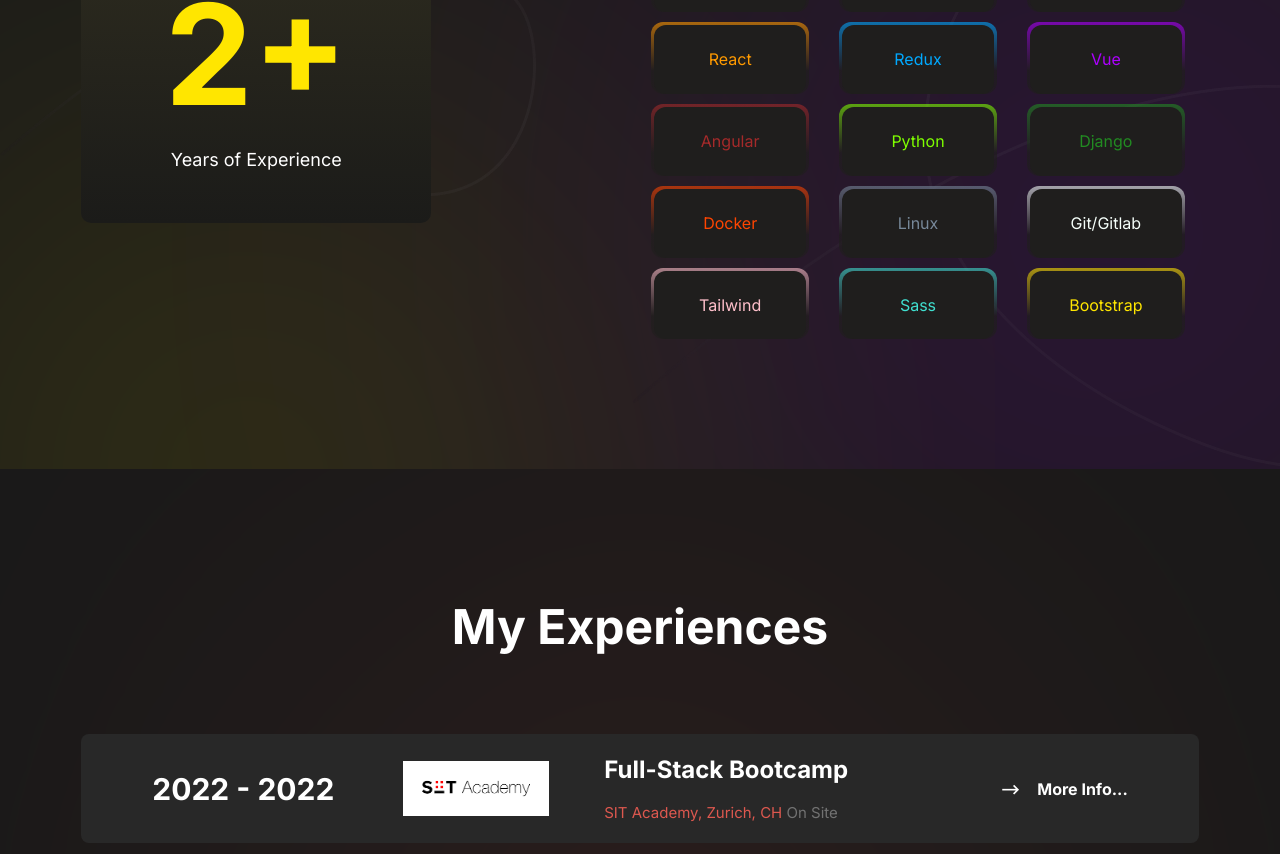
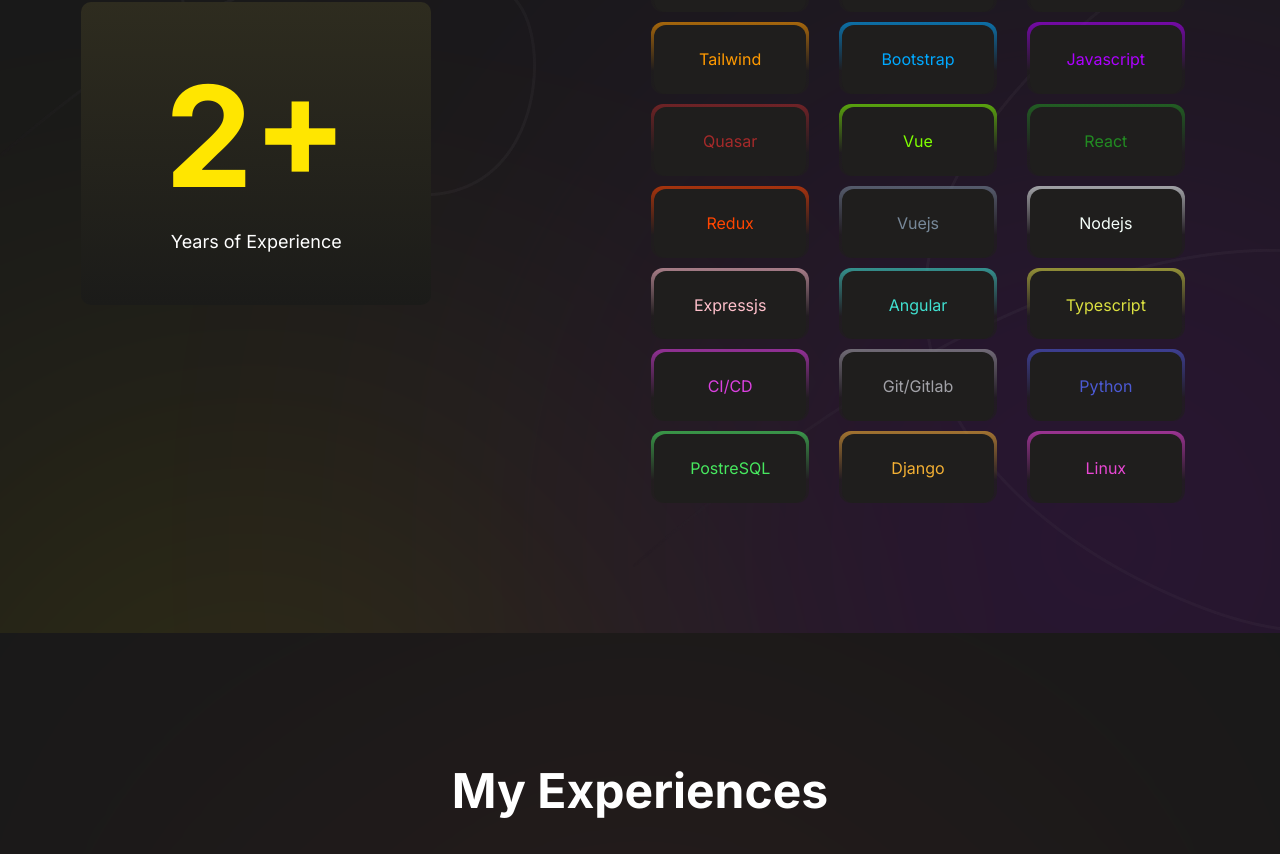
Before and after one commit to Ul1ra/ul1ra.github.io, a React (Create React App) app: page / in a window 1280 px wide. Shown: the part 1226-2080 px from the top of the page. Built offline with nearby package versions, Linux system fonts and the light colour scheme.

Commit message:
updated skills, work, cv

```diff
--- a/src/components/Exprience/Exprience.js
+++ b/src/components/Exprience/Exprience.js
@@ -1,11 +1,11 @@
 import React from 'react'
-import {Link} from 'react-router-dom'
 
 // Logos
 import sit from '../../images/work/sit.png'
 import felixideas from '../../images/work/felixideas.png'
 import udacity from '../../images/work/udacity.png'
 import imi from '../../images/work/imi.png'
+import zeebuz from '../../images/work/zeebuz.png'
 
 // Certificates and Work Experience
 import sitCert from '../../images/work/CertificateSIT.pdf'
@@ -17,7 +17,15 @@ import SectionTitle from '../SectionTitle/SectionTitle'
 
 const Expriences = [
     {
-        date: '2022 - 2022',
+        date: 'May 2022 +',
+        logo: zeebuz,
+        position: 'Front End Internship',
+        companyName: 'Zeebuz, USA',
+        workFrom: 'Remote',
+        link: 'https://zeebuz.com/',
+    },
+    {
+        date: 'Feb - Apr 2022',
         logo: sit,
         position: 'Full-Stack Bootcamp',
         companyName: 'SIT Academy, Zurich, CH',
@@ -64,7 +72,7 @@ const Exprience = (props) => {
                                 <li className="date">{exprience.date}</li>
                                 <li className="logo"><img src={exprience.logo} alt=""/></li>
                                 <li className="position">{exprience.position} <span>{exprience.companyName} <span>{exprience.workFrom}</span></span></li>
-                                <li className="link"><Link to="/">More Info...</Link></li>
+                                <li className="link"><a href={exprience.link} target="_blank">More Info...</a></li>
                             </ul>
                         </div>
                     ))}
--- a/src/components/about/about.js
+++ b/src/components/about/about.js
@@ -40,7 +40,32 @@ const About = (props) => {
                                 </div>
                                 <div className="grid">
                                     <div className="grid-inner">
-                                        <p>JS ES6</p>
+                                        <p>Sass</p>
+                                    </div>
+                                </div>
+                                <div className="grid">
+                                    <div className="grid-inner">
+                                        <p>Tailwind</p>
+                                    </div>
+                                </div>
+                                <div className="grid">
+                                    <div className="grid-inner">
+                                        <p>Bootstrap</p>
+                                    </div>
+                                </div>
+                                <div className="grid">
+                                    <div className="grid-inner">
+                                        <p>Javascript</p>
+                                    </div>
+                                </div>
+                                <div className="grid">
+                                    <div className="grid-inner">
+                                        <p>Quasar</p>
+                                    </div>
+                                </div>
+                                <div className="grid">
+                                    <div className="grid-inner">
+                                        <p>Vue</p>
                                     </div>
                                 </div>
                                 <div className="grid">
@@ -55,7 +80,17 @@ const About = (props) => {
                                 </div>
                                 <div className="grid">
                                     <div className="grid-inner">
-                                        <p>Vue</p>
+                                        <p>Vuejs</p>
+                                    </div>
+                                </div>
+                                <div className="grid">
+                                    <div className="grid-inner">
+                                        <p>Nodejs</p>
+                                    </div>
+                                </div>
+                                <div className="grid">
+                                    <div className="grid-inner">
+                                        <p>Expressjs</p>
                                     </div>
                                 </div>
                                 <div className="grid">
@@ -65,7 +100,27 @@ const About = (props) => {
                                 </div>
                                 <div className="grid">
                                     <div className="grid-inner">
+                                        <p>Typescript</p>
+                                    </div>
+                                </div>
+                                <div className="grid">
+                                    <div className="grid-inner">
+                                        <p>CI/CD</p>
+                                    </div>
+                                </div>
+                                <div className="grid">
+                                    <div className="grid-inner">
+                                        <p>Git/Gitlab</p>
+                                    </div>
+                                </div>
+                                <div className="grid">
+                                    <div className="grid-inner">
                                         <p>Python</p>
+                                    </div>
+                                </div>
+                                <div className="grid">
+                                    <div className="grid-inner">
+                                        <p>PostreSQL</p>
                                     </div>
                                 </div>
                                 <div className="grid">
@@ -75,32 +130,7 @@ const About = (props) => {
                                 </div>
                                 <div className="grid">
                                     <div className="grid-inner">
-                                        <p>Docker</p>
-                                    </div>
-                                </div>
-                                <div className="grid">
-                                    <div className="grid-inner">
                                         <p>Linux</p>
-                                    </div>
-                                </div>
-                                <div className="grid">
-                                    <div className="grid-inner">
-                                        <p>Git/Gitlab</p>
-                                    </div>
-                                </div>
-                                <div className="grid">
-                                    <div className="grid-inner">
-                                        <p>Tailwind</p>
-                                    </div>
-                                </div>
-                                <div className="grid">
-                                    <div className="grid-inner">
-                                        <p>Sass</p>
-                                    </div>
-                                </div>
-                                <div className="grid">
-                                    <div className="grid-inner">
-                                        <p>Bootstrap</p>
                                     </div>
                                 </div>
                             </div>
--- a/src/sass/page/_home-default.scss
+++ b/src/sass/page/_home-default.scss
@@ -346,6 +346,77 @@
 						}
 					}
 				}
+				&:nth-child(15) {
+					background: linear-gradient(180deg, rgba(219, 224, 64, 0.6) 0%, rgba(31, 30, 28, 0.6) 67.59%);
+
+					.grid-inner {
+						p {
+							margin-bottom: 0;
+							color: rgb(219, 224, 64);
+						}
+					}
+				}
+				&:nth-child(16) {
+					background: linear-gradient(180deg, rgba(219, 64, 224, 0.6) 0%, rgba(31, 30, 28, 0.6) 67.59%);
+
+					.grid-inner {
+						p {
+							margin-bottom: 0;
+							color: rgb(219, 64, 224);
+						}
+					}
+				}
+				&:nth-child(17) {
+					background: linear-gradient(180deg, rgba(162, 162, 168, 0.6) 0%, rgba(31, 30, 28, 0.6) 67.59%);
+
+					.grid-inner {
+						p {
+							margin-bottom: 0;
+							color: rgb(162, 162, 168);
+						}
+					}
+				}
+				&:nth-child(18) {
+					background: linear-gradient(180deg, rgba(76, 90, 212, 0.6) 0%, rgba(31, 30, 28, 0.6) 67.59%);
+
+					.grid-inner {
+						p {
+							margin-bottom: 0;
+							color: rgb(76, 90, 212);
+						}
+					}
+				}
+				&:nth-child(19) {
+					background: linear-gradient(180deg, rgba(71, 232, 95, 0.6) 0%, rgba(31, 30, 28, 0.6) 67.59%);
+
+					.grid-inner {
+						p {
+							margin-bottom: 0;
+							color: rgb(71, 232, 95);
+						}
+					}
+				}
+				&:nth-child(20) {
+					background: linear-gradient(180deg, rgba(243, 176, 52, 0.6) 0%, rgba(31, 30, 28, 0.6) 67.59%);
+
+					.grid-inner {
+						p {
+							margin-bottom: 0;
+							color: rgb(243, 176, 52);
+						}
+					}
+				}
+				&:nth-child(21) {
+					background: linear-gradient(180deg, rgba(232, 71, 211, 0.6) 0%, rgba(31, 30, 28, 0.6) 67.59%);
+
+					.grid-inner {
+						p {
+							margin-bottom: 0;
+							color: rgb(232, 71, 211);
+						}
+					}
+				}
+
 			}
 
 		}
```
Also changed, not shown: src/images/work/zeebuz.png (added), 1 other file (tests, documents, lock files or other folders).
